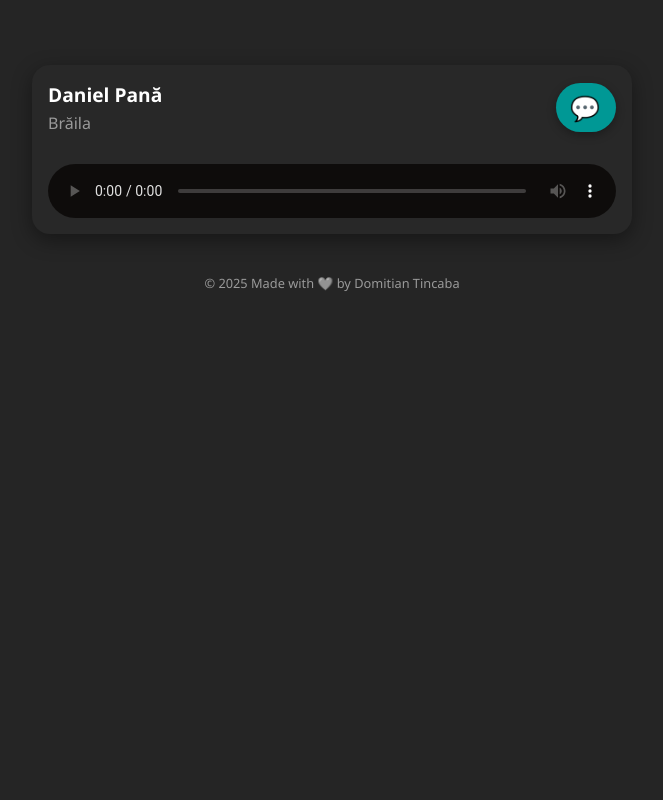
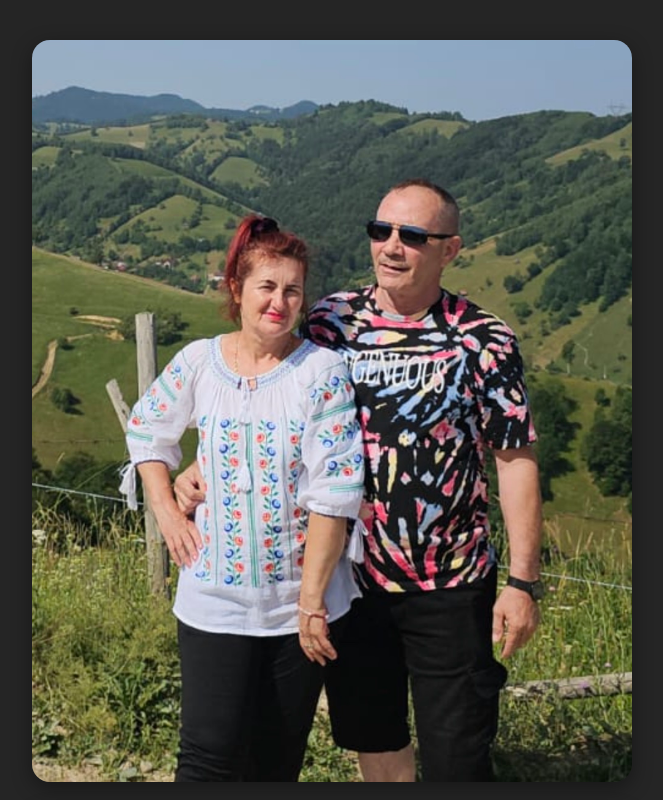
Before and after one commit to domitiantincaba/daniel_pana, a plain HTML site: page index.html in a window 1280 px wide. Shown: the top 800 px of the page, without its empty margins (308-971 px from the left). Drawn offline with Linux system fonts and the light colour scheme.

Commit message:
Uncomment military photo in index.html

```diff
--- a/index.html
+++ b/index.html
@@ -113,8 +113,8 @@
 </head>
 <body>
   <div class="card photo-card">
-    <!-- FOTOGRAFIA MILITARĂ
-    <img class="photo" src="https://domitiantincaba.github.io/daniel_pana/daniel_pana.jpeg" alt="Daniel Pană"> -->
+    <!-- FOTOGRAFIA MILITARĂ -->
+    <img class="photo" src="https://domitiantincaba.github.io/daniel_pana/daniel_pana.jpeg" alt="Daniel Pană">
 
     <!-- INFORMAȚII -->
       </div>
```
